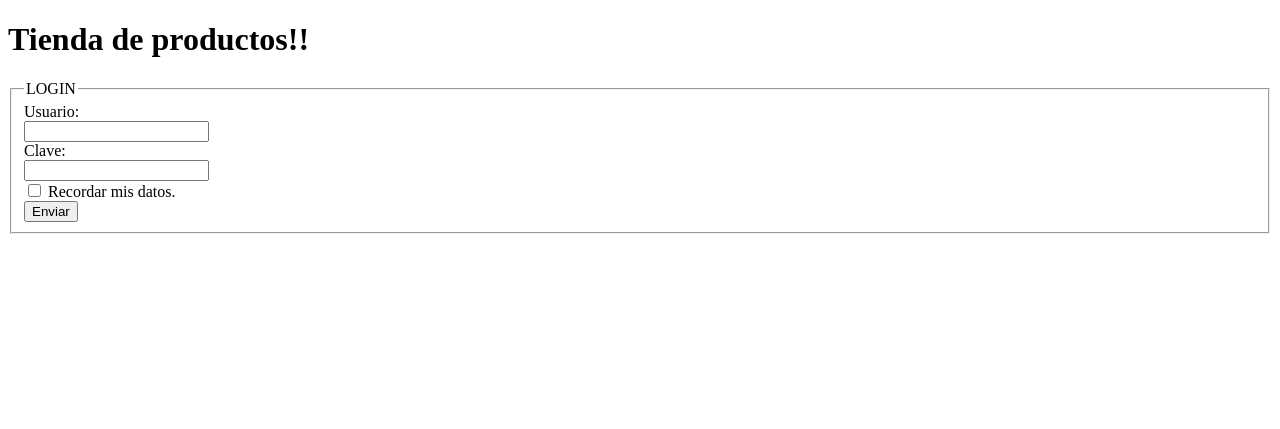
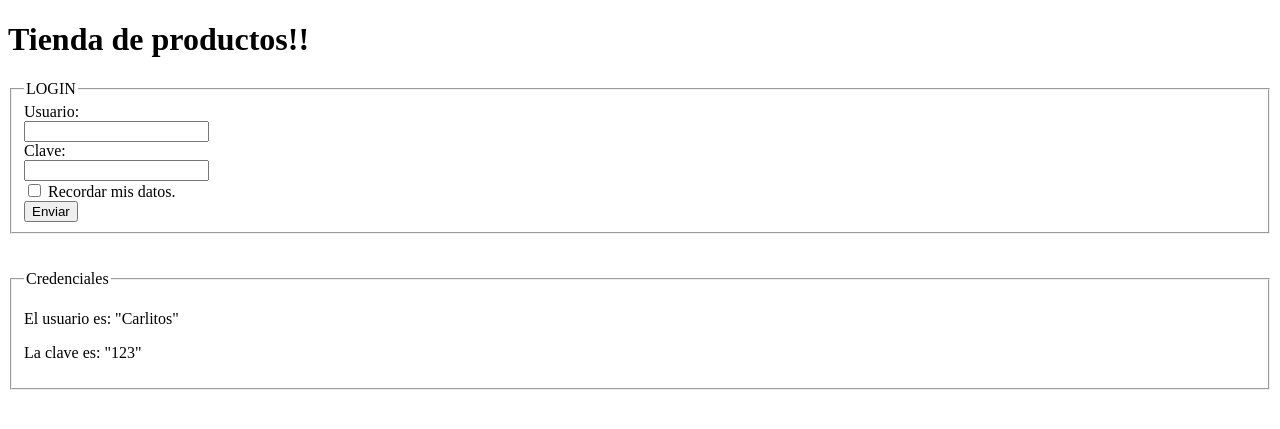
Before and after one commit to FernandoHuilca/Tienda_productos_AppWeb, a PHP site: page / in a window 1280 px wide. Shown: the top 429 px of the page. Run offline with PHP 8.4, Linux system fonts and the light colour scheme.

Commit message:
Cambios fer

```diff
--- a/acceso.php
+++ b/acceso.php
@@ -6,7 +6,7 @@ session_start();
 #echo "<pre>" . print_r($_POST , true) . "</pre>";
 
 #declaro mis variables simulando una BD
-$usuario = "Fernando";
+$usuario = "Carlitos";
 $clave = "123";
 
 
--- a/index.php
+++ b/index.php
@@ -48,8 +48,20 @@ if (isset($_COOKIE["c_recordarme"]) && $_COOKIE["c_recordarme"] ){ # Si hay una
 
 
         </form>
+
     </fieldset>
 
+
+    <br><br>
+    <fieldset> <legend> Credenciales </legend>
+
+    <div>
+        <p> El usuario es: "Carlitos" </p>
+        <p> La clave es: "123"</p>
+
+    </div>
+
+    </fieldset>
 
 
     </body>
```
Also changed, not shown: Recursos/Imagenes/1.jpg (added).
